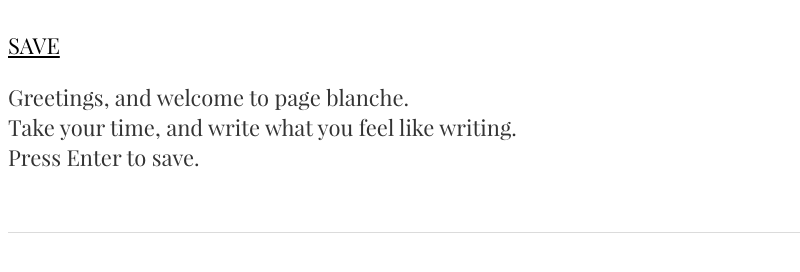
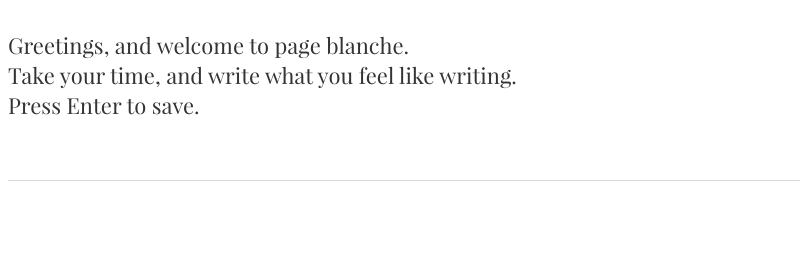
Before and after one commit to HackerLoop/pageblanche, an Electron app: page app/index.html in a window 800 px wide. Shown: the top 272 px of the page. Drawn offline with nearby package versions, Linux system fonts and the light colour scheme; no server answers; files whose address does not match are found by name.

Commit message:
remove save button

```diff
--- a/app/index.html
+++ b/app/index.html
@@ -9,7 +9,6 @@
 </head>
 <body>
     <div id="container">
-        <a href="#save" id="save-changes">SAVE</a>
         <div class="editable" id="session-content">
             <p>Greetings, and welcome to page blanche.<br>Take your time, and write what you feel like writing.<br>Press Enter to save.</p>
         </div>
```
